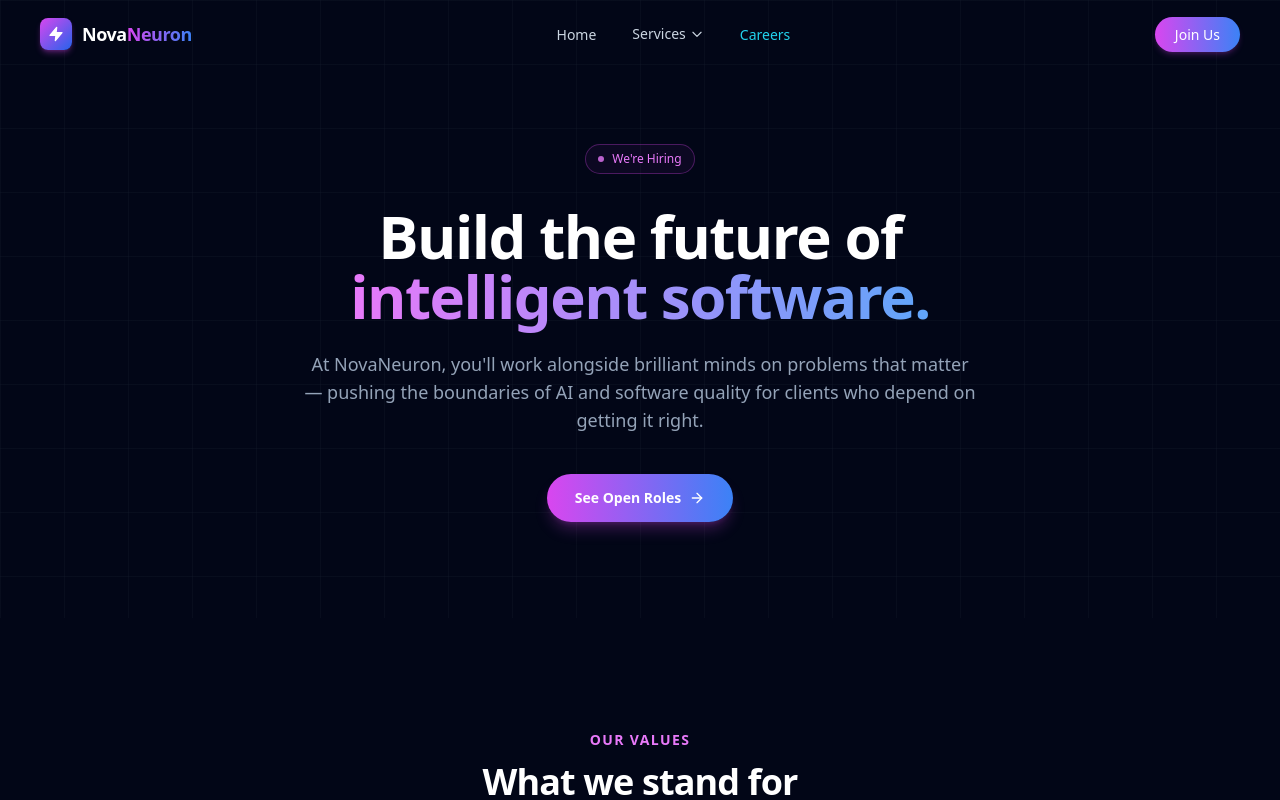
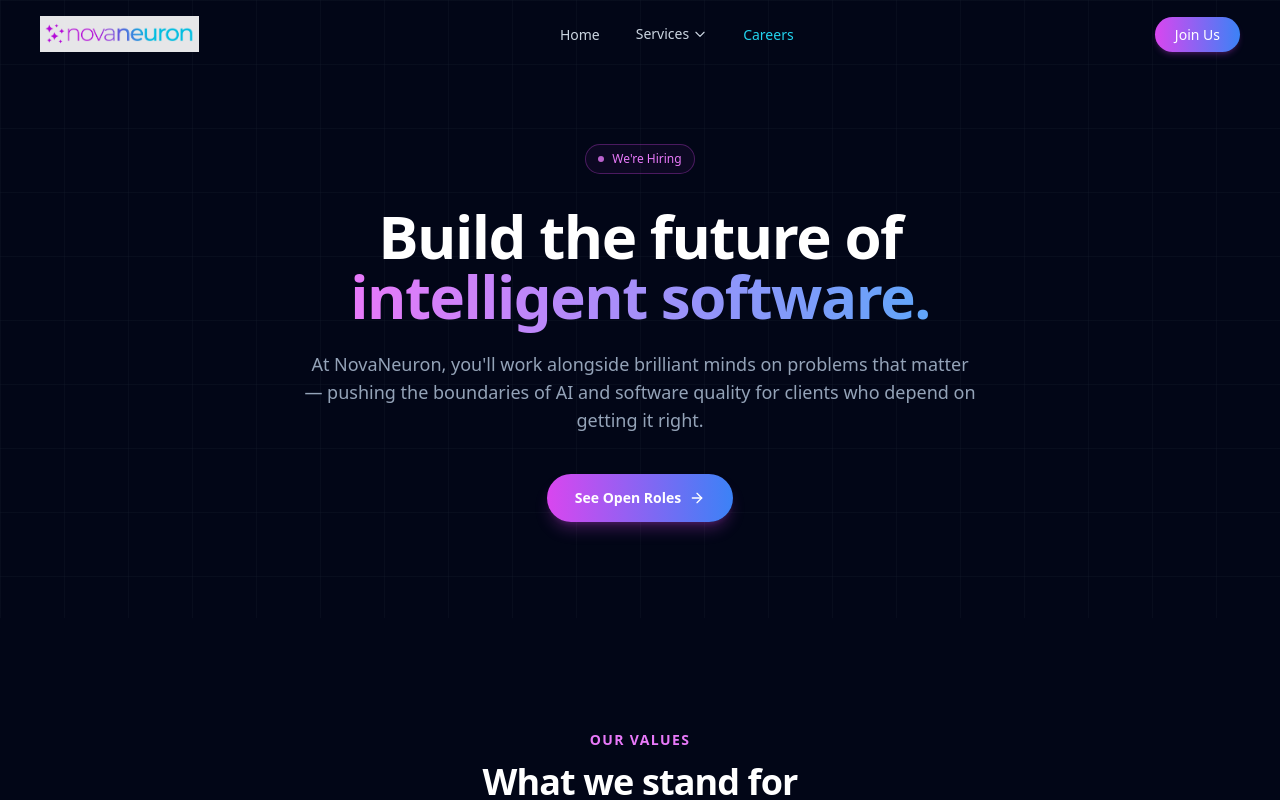
Before and after one commit to jofinjo/nova-website, a React (Vite) app: page /careers in a window 1280 px wide. Shown: the top 800 px of the page. Built offline with nearby package versions, Linux system fonts and the light colour scheme.

Commit message:
Replace navbar Zap icon with NovaNeuron logo image

```diff
--- a/src/components/Navbar.tsx
+++ b/src/components/Navbar.tsx
@@ -1,6 +1,6 @@
 import { useState, useEffect } from 'react';
 import { Link, useLocation } from 'react-router-dom';
-import { Menu, X, Zap } from 'lucide-react';
+import { Menu, X } from 'lucide-react';
 
 const navLinks = [
   { label: 'Home', path: '/' },
@@ -45,13 +45,12 @@ export default function Navbar() {
     >
       <nav className="max-w-7xl mx-auto px-6 lg:px-10 flex items-center justify-between h-18 py-4">
         {/* Logo */}
-        <Link to="/" className="flex items-center gap-2.5 group">
-          <div className="w-8 h-8 rounded-lg bg-gradient-to-br from-fuchsia-500 to-blue-600 flex items-center justify-center shadow-md shadow-fuchsia-500/30 group-hover:shadow-fuchsia-500/50 transition-shadow">
-            <Zap size={16} className="text-white fill-white" />
-          </div>
-          <span className="text-white font-semibold text-lg tracking-tight">
-            Nova<span className="text-transparent bg-clip-text bg-gradient-to-r from-fuchsia-500 to-blue-500">Neuron</span>
-          </span>
+        <Link to="/" className="flex items-center group">
+          <img
+            src="/novaneuron_logo.psd.png"
+            alt="NovaNeuron"
+            className="h-9 w-auto opacity-90 group-hover:opacity-100 transition-opacity"
+          />
         </Link>
 
         {/* Desktop nav */}
```
